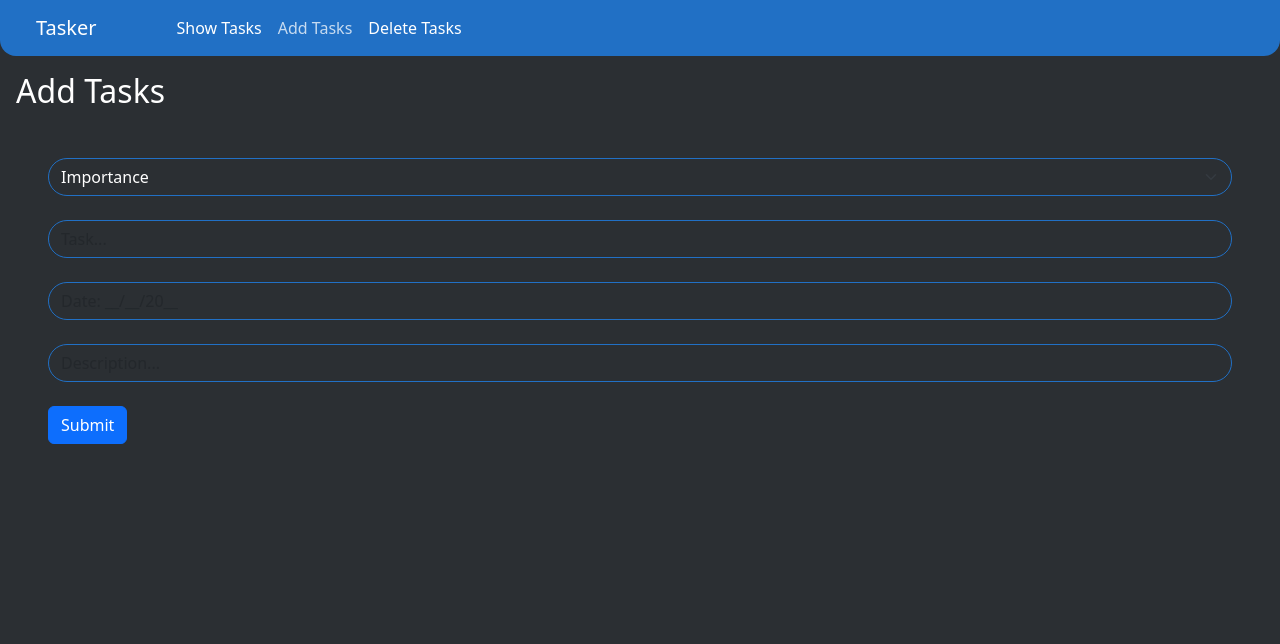
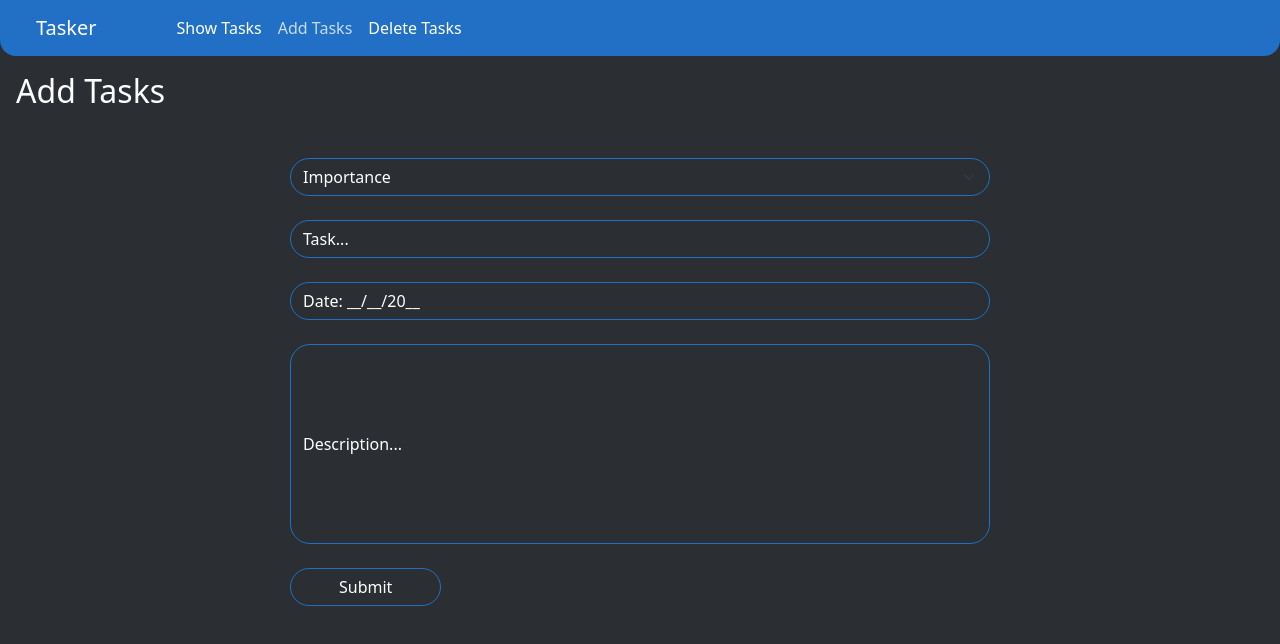
Before and after one commit to ionutprodea/tasker, a React (Vite) app: page / in a window 1280 px wide. Both pictures are taken after a click on the link "Add Tasks". Shown: the top 644 px of the page. Built offline with nearby package versions, Linux system fonts and the light colour scheme; the HTML template or start-up script is replaced by a standard one.

Commit message:
Styled AddTask component (in progress)

```diff
--- a/src/components/AddTask.tsx
+++ b/src/components/AddTask.tsx
@@ -46,8 +46,8 @@ const AddTask = () => {
   return (
     <>
       <h2 className="m-3">Add Tasks</h2>
-      <div className="m-5">
-        <form className="" onSubmit={handleSubmit(onSubmit)}>
+      <div className="m-5 form-container">
+        <form className="add-task" onSubmit={handleSubmit(onSubmit)}>
           <select
             {...register("importance")}
             name="importance"
@@ -59,7 +59,9 @@ const AddTask = () => {
             <option value="medium">Medium</option>
             <option value="low">Low</option>
           </select>
-          {errors.importance?.message && <p>{errors.importance.message}</p>}
+          {errors.importance?.message && (
+            <p className="form-error">{errors.importance.message}</p>
+          )}
           <input
             {...register("task")}
             type="text"
@@ -68,7 +70,9 @@ const AddTask = () => {
             placeholder="Task..."
             className="form-control mb-4"
           />
-          {errors.task?.message && <p>{errors.task.message}</p>}
+          {errors.task?.message && (
+            <p className="form-error">{errors.task.message}</p>
+          )}
           <input
             {...register("date")}
             type="text"
@@ -77,17 +81,21 @@ const AddTask = () => {
             placeholder="Date: __/__/20__"
             className="form-control mb-4"
           />
-          {errors.date?.message && <p>{errors.date.message}</p>}
+          {errors.date?.message && (
+            <p className="form-error">{errors.date.message}</p>
+          )}
           <input
             {...register("details")}
             type="text"
             name="details"
             id="details"
             placeholder="Description..."
-            className="form-control mb-4"
+            className="form-control mb-4 details"
           />
-          {errors.details?.message && <p>{errors.details.message}</p>}
-          <button type="submit" className="btn btn-primary">
+          {errors.details?.message && (
+            <p className="form-error">{errors.details.message}</p>
+          )}
+          <button type="submit" className="btn btn-primary px-5">
             Submit
           </button>
         </form>
--- a/src/index.css
+++ b/src/index.css
@@ -39,7 +39,7 @@ h2 {
 @media screen and (min-width: 768px) {
 
     .nav-link {
-        transition: scale 0.5s;
+        transition: scale ease-in 0.3s;
     }
 
     .nav-link:hover {
@@ -58,6 +58,14 @@ h2 {
 
 /* Form */
 
+.form-container {
+    display: flex;
+    justify-content: center;
+}
+
+.add-task {
+    width: 700px;
+}
 
 .form-select {
     color: var(--secondary_color);
@@ -67,7 +75,36 @@ h2 {
 }
 
 .form-control {
+    color: var(--secondary_color);
     background-color: var(--background_color);
     border-color: var(--primary_color);
     border-radius: 20px;
 }
+
+.form-control::placeholder{
+    color: var(--secondary_color);
+}
+
+.form-control:focus {
+    color: var(--secondary_color);
+    background-color: var(--background_color);
+}
+
+.form-error {
+    color: var(--secondary_color);
+}
+
+.details {
+    height: 200px;
+}
+
+.btn-primary {
+    background-color: var(--background_color);
+    border-color: var(--primary_color);
+    border-radius: 20px;
+    transition: all ease-in-out 0.7s;
+}
+
+.btn-primary:hover {
+    background-color: var(--primary_color);
+}
```
